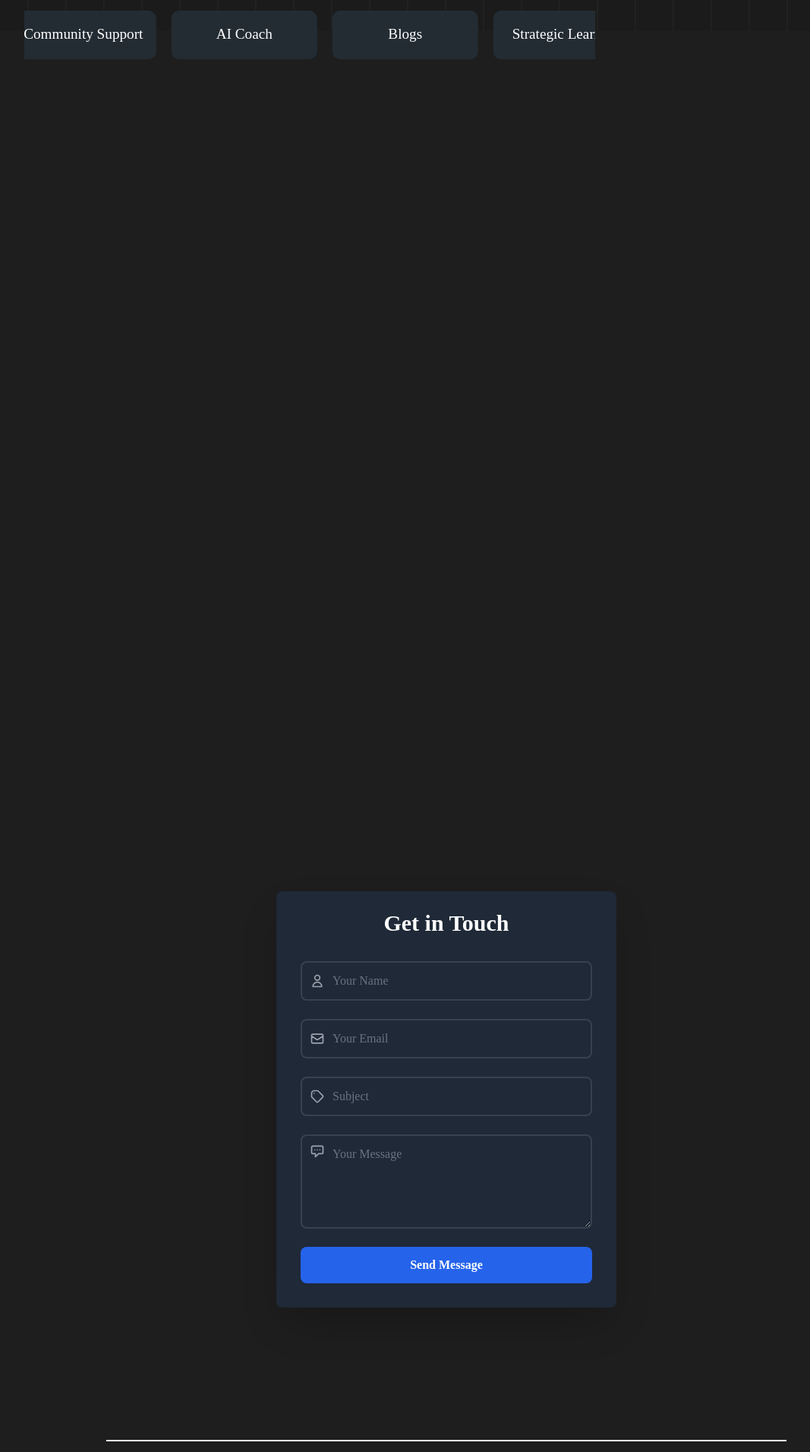
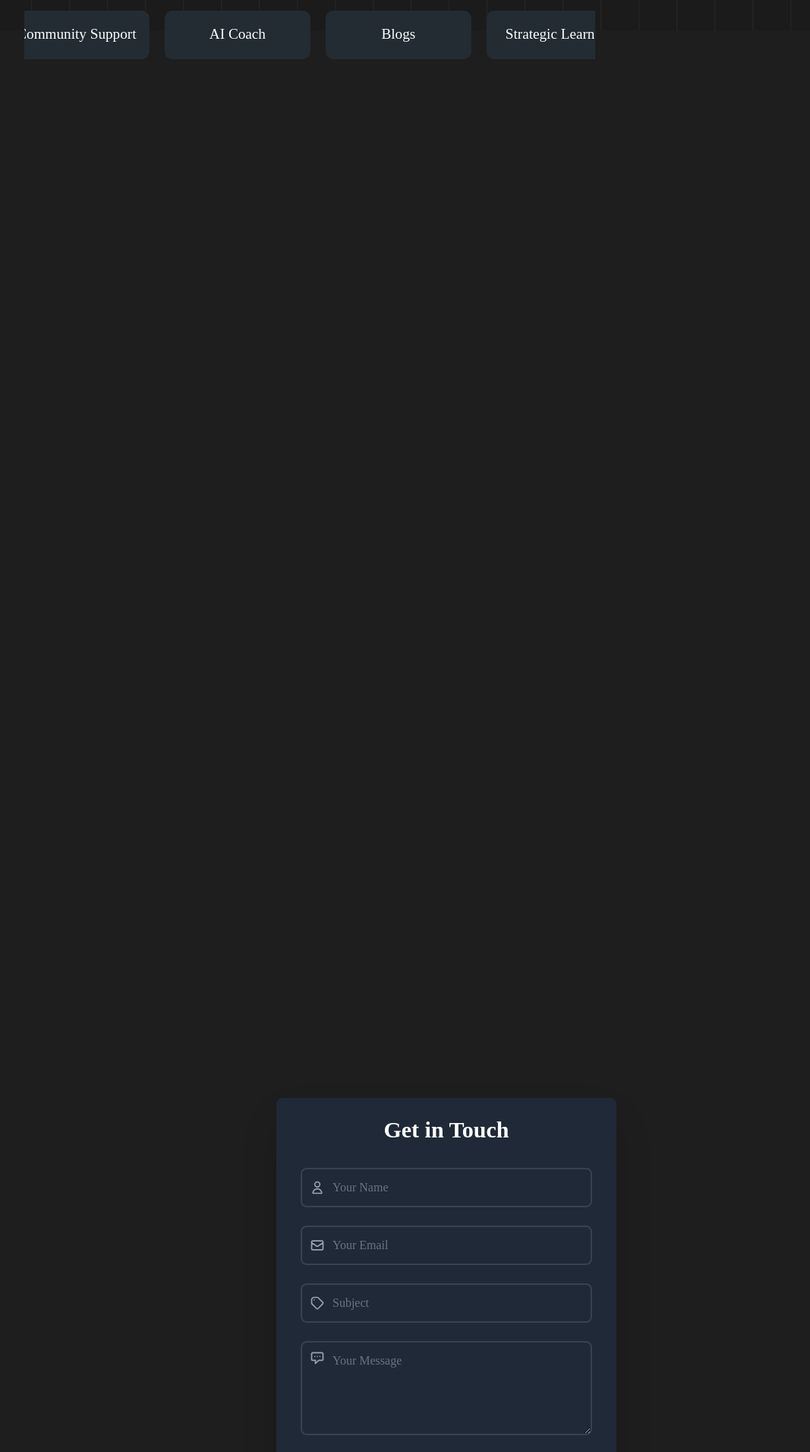
Before and after one commit to namannn04/careerCompass, a React (Vite) app: page / in a window 1280 px wide. Shown: the part 760-2671 px from the top of the page at 76% size, without its empty margins (52-1119 px from the left). Built offline with nearby package versions, Linux system fonts and the light colour scheme; a web font is replaced by a local one.

Commit message:
adjustment

```diff
--- a/src/Components/Contact.jsx
+++ b/src/Components/Contact.jsx
@@ -97,7 +97,7 @@ const Contact = () => {
   };
 
   return (
-    <div className="min-h-screen flex items-center justify-center p-4" id='contact'>
+    <div className="min-h-screen flex items-center justify-center mt-20 p-4" id='contact'>
       <motion.div
         initial={{ opacity: 0, y: 50 }}
         animate={{ opacity: 1, y: 0 }}
--- a/src/Components/Home/about.jsx
+++ b/src/Components/Home/about.jsx
@@ -68,10 +68,11 @@ export default function About() {
 
   return (
     <div
-      ref={sectionRef}
-      className={`relative max-w-screen-xl mx-auto px-4 py-6 min-h-screen ${
+      ref={sectionRef} id="about"
+      className={`relative max-w-screen-xl mx-auto px-4 my-40 min-h-screen ${
         animationPlayed ? "animate-gather-once" : "hidden-before-animation"
-      }`}
+      }`
+    }
     >
       <div className="grid">
         <Card className="col-span-2 row-span-2 bg-gradient-to-br from-purple-700 to-pink-600 text-white">
```
